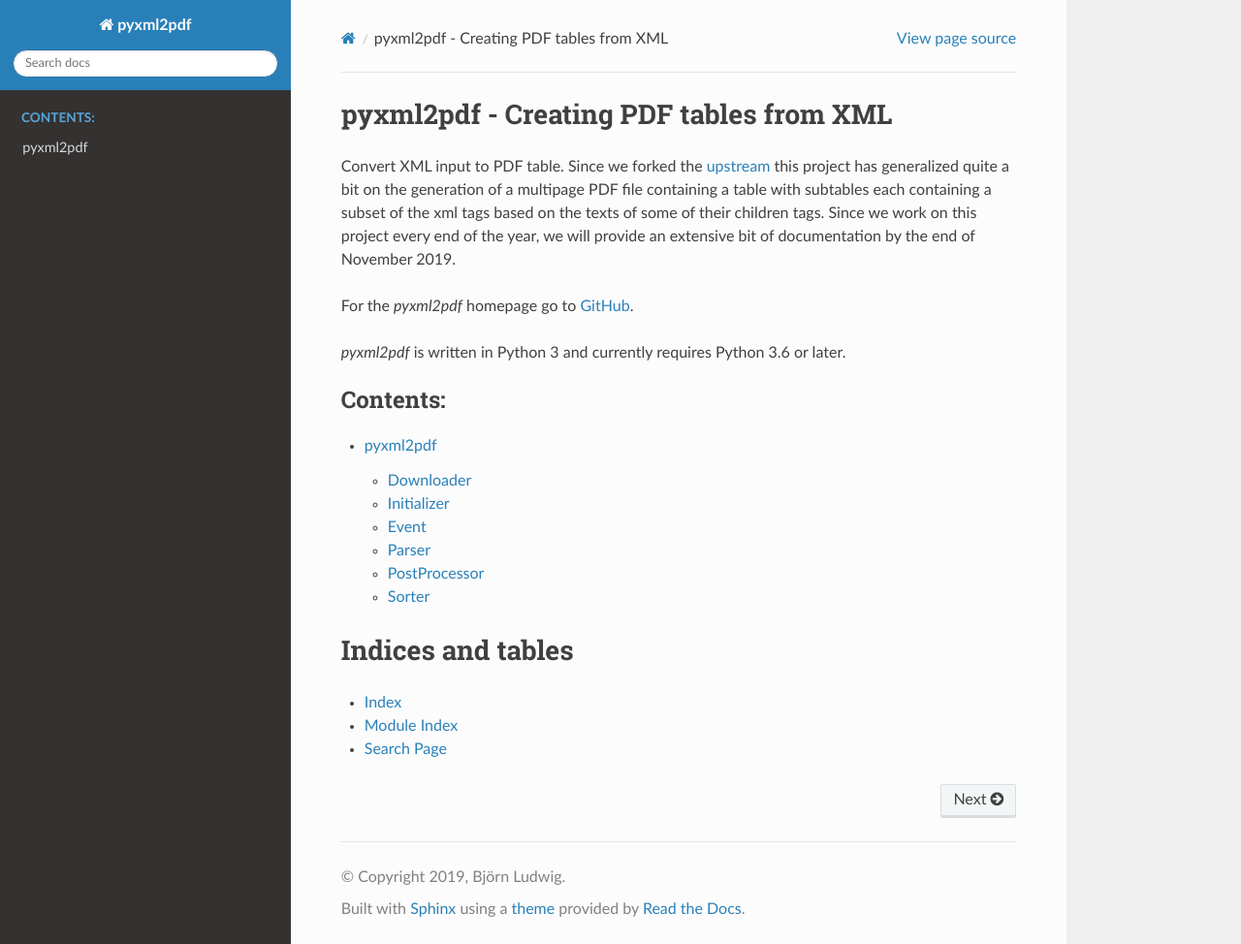
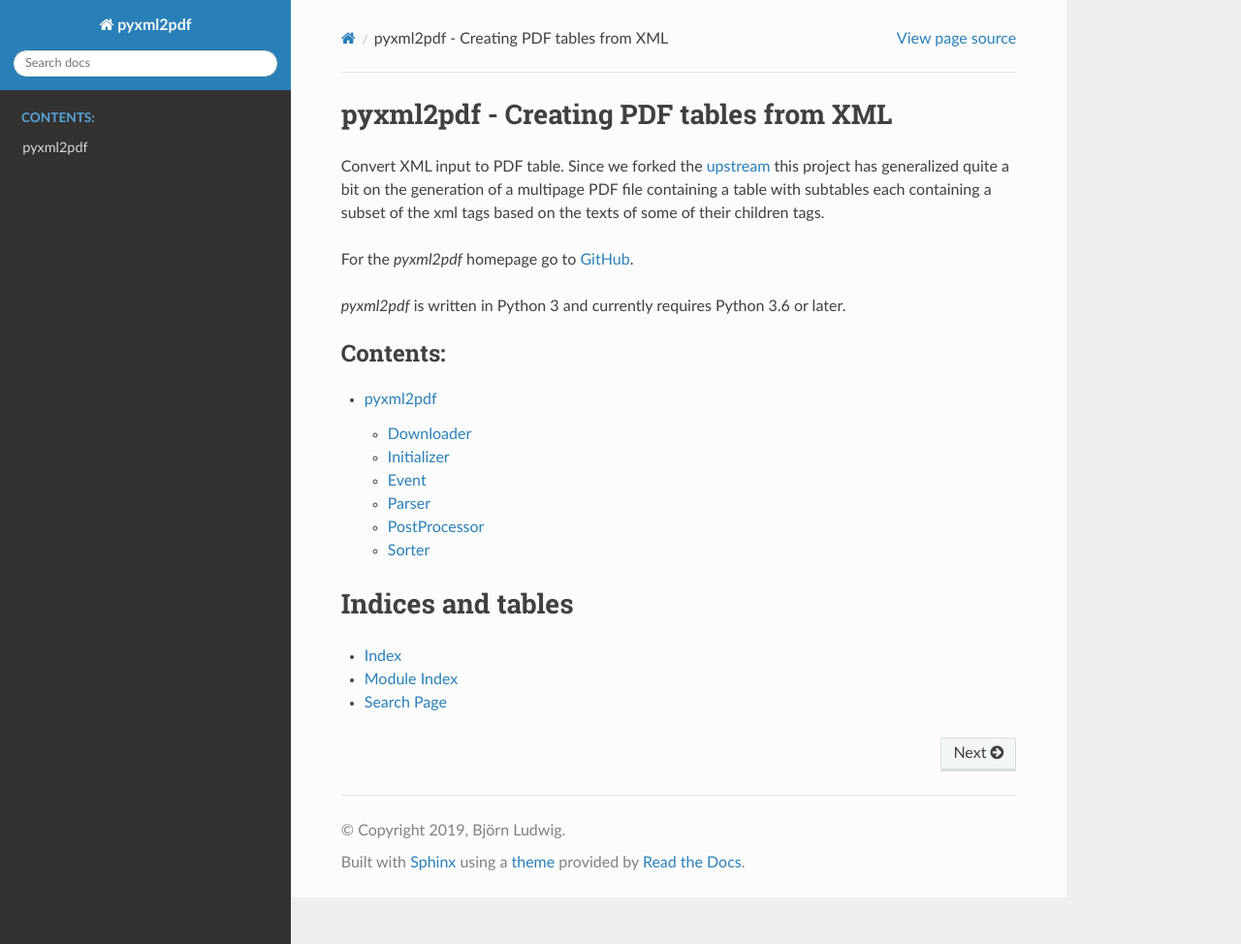
Before and after one commit to BjoernLudwigPTB/pyxml2pdf, a Sphinx documentation site: the page built from docs/index.rst, in a window 1280 px wide and 974 px high. Shown: the whole window at 97% size. Built offline with Sphinx 7.4.7 and the Read the Docs theme 2.0.0, drawn with Linux system fonts in a browser that asks for light colours.

Commit message:
docs(readthedocs): remove hint about end of 2019 from ReadTheDocs

```diff
--- a/docs/index.rst
+++ b/docs/index.rst
@@ -4,9 +4,7 @@ pyxml2pdf - Creating PDF tables from XML
 Convert XML input to PDF table. Since we forked the `upstream <https://github
 .com/kuras120/XMLToPDFConverter>`_ this project has generalized quite a bit on the
 generation of a multipage PDF file containing a table with subtables each containing
-a subset of the xml tags based on the texts of some of their children tags. Since we
-work on this project every end of the year, we will provide an extensive bit of
-documentation by the end of November 2019.
+a subset of the xml tags based on the texts of some of their children tags.
 
 For the *pyxml2pdf* homepage go to `GitHub <https://github.com/BjoernLudwigPTB/
 pyxml2pdf>`_.
```
